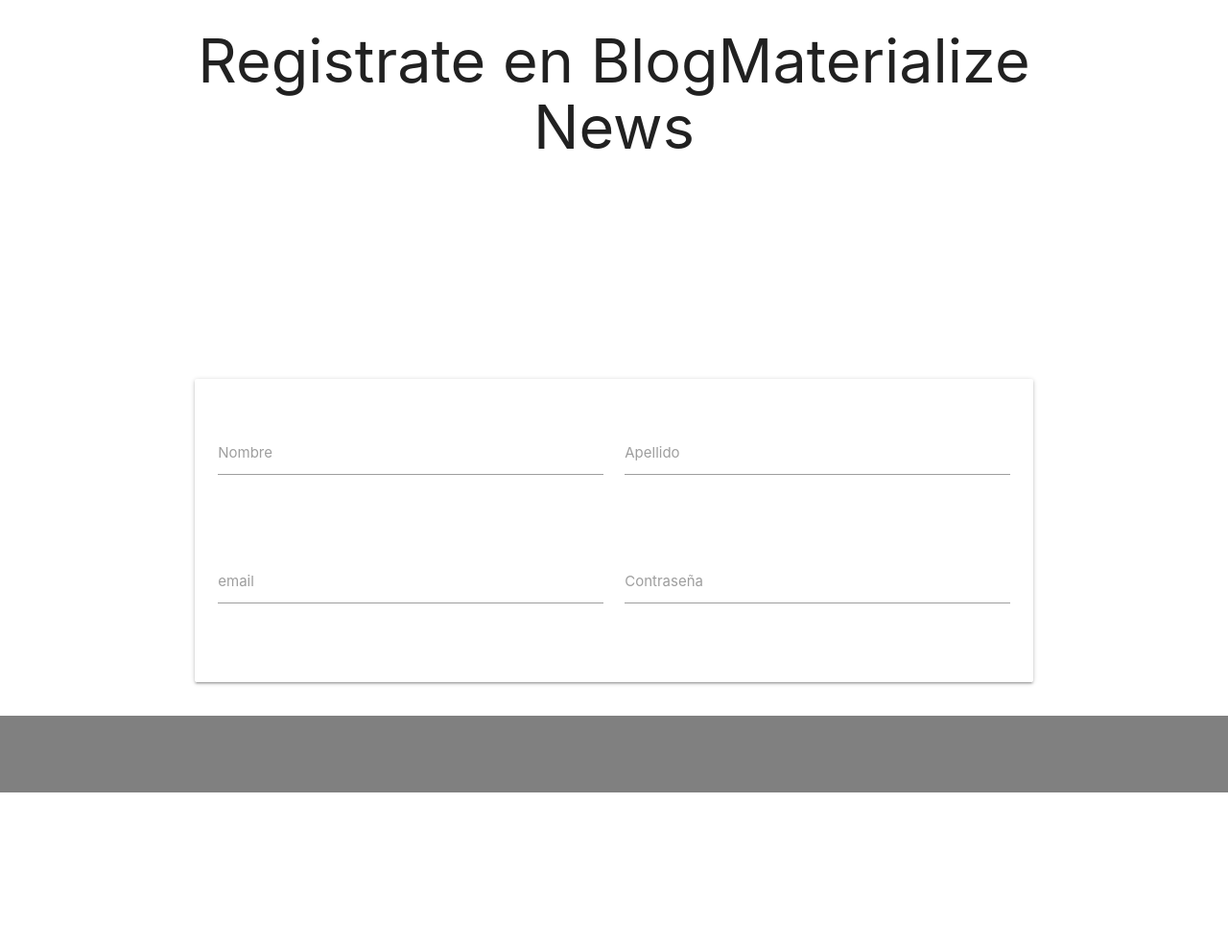
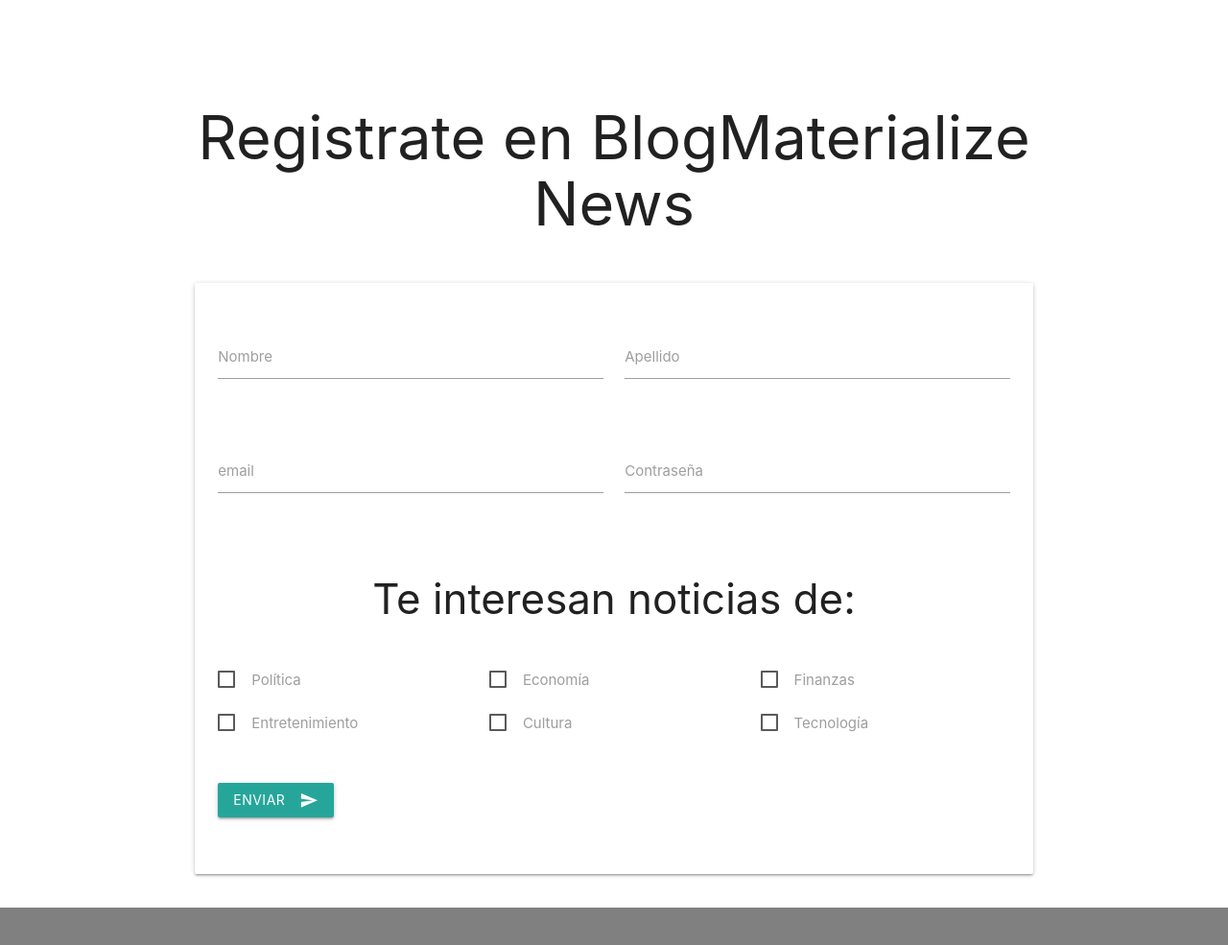
Before and after one commit to jkzasori/blogMaterialize, a plain HTML site: page registro.html in a window 1280 px wide. Shown: the part 113-1098 px from the top of the page at 96% size. Before the commit the page ends 939 px from the top, so only its background shows below. Drawn offline with nearby package versions, Linux system fonts and the light colour scheme.

Commit message:
Desarrollo de checkboxes en el formulario

```diff
--- a/css/main.css
+++ b/css/main.css
@@ -67,3 +67,11 @@
     background-repeat: no-repeat;
     background-size: cover;
 }
+
+/* Registro */
+.registro-header {
+    height: 400px;
+}
+.registro-titulo {
+    margin-top: 80px;
+}
--- a/registro.html
+++ b/registro.html
@@ -12,7 +12,7 @@
     <link rel="stylesheet" href="./css/main.css">
 </head>
 <body>
-    <header>
+    <header class="registro-header">
         <nav class="container">
             <a href="index.html" class="brand-logo valign-wraper">
                 <img
@@ -57,7 +57,7 @@
                                 <label for="last-name">Apellido</label>
                             </div>
                         </div>
-                        <div class="row section">
+                        <div class="row">
                             <div class="input-field col s12 m6">
                                 <input type="email" id="email" class="validate">
                                 <label for="email">email</label>
@@ -65,6 +65,48 @@
                             <div class="input-field col s12 m6">
                                 <input type="password" id="password" class="validate">
                                 <label for="password">Contraseña</label>
+                            </div>
+                        </div>
+                        <div class="section">
+                            <h3 class="center-align">Te interesan noticias de:</h3>
+                        </div>
+                        <div class="section">
+                            <div class="row">
+                                <label class="col s12 m4">
+                                    <input type="checkbox">
+                                    <span>Política</span>
+                                </label>
+                                <label class="col s12 m4">
+                                    <input type="checkbox">
+                                    <span>Economía</span>
+                                </label>
+                                <label class="col s12 m4">
+                                    <input type="checkbox">
+                                    <span>Finanzas</span>
+                                </label>
+                            </div>
+                            <div class="row">
+                                <label class="col s12 m4">
+                                    <input type="checkbox">
+                                    <span>Entretenimiento</span>
+                                </label>
+                                <label class="col s12 m4">
+                                    <input type="checkbox">
+                                    <span>Cultura</span>
+                                </label>
+                                <label class="col s12 m4">
+                                    <input type="checkbox">
+                                    <span>Tecnología</span>
+                                </label>
+                            </div>
+                        </div>
+                        <div class="section">
+                            <div class="row">
+                                <div class="col s12">
+                                    <button class="btn waves-effect waves-light center-align">Enviar
+                                        <i class="material-icons right">send</i>
+                                    </button>
+                                </div>
                             </div>
                         </div>
                     </form>
```
